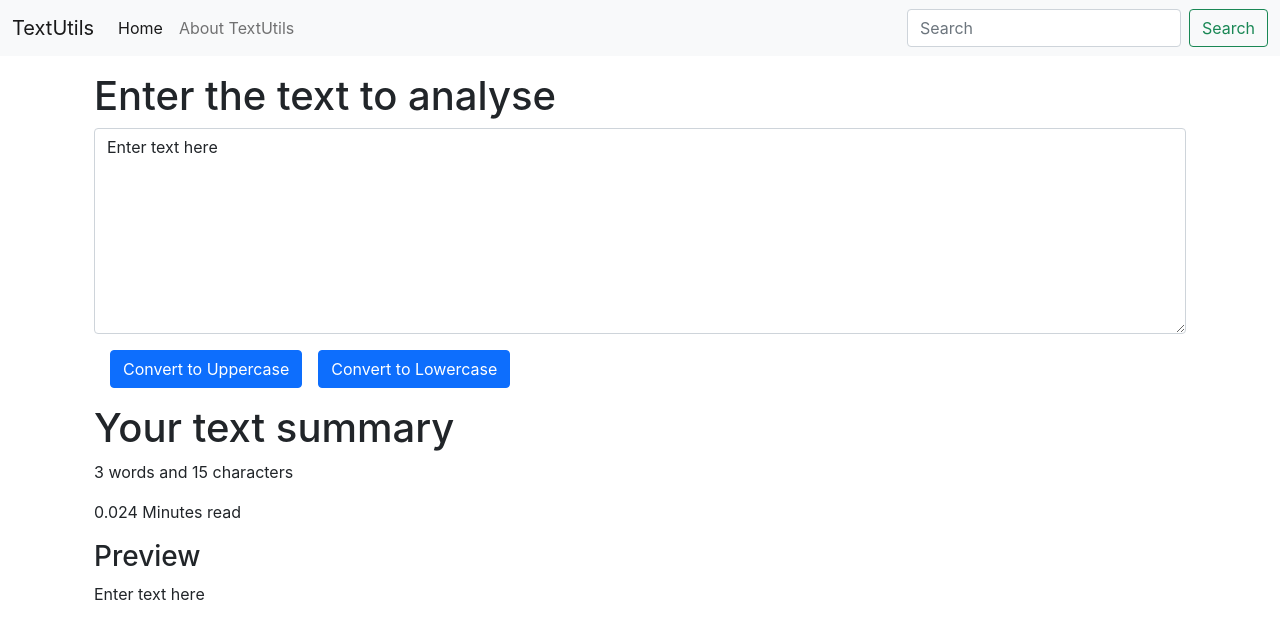
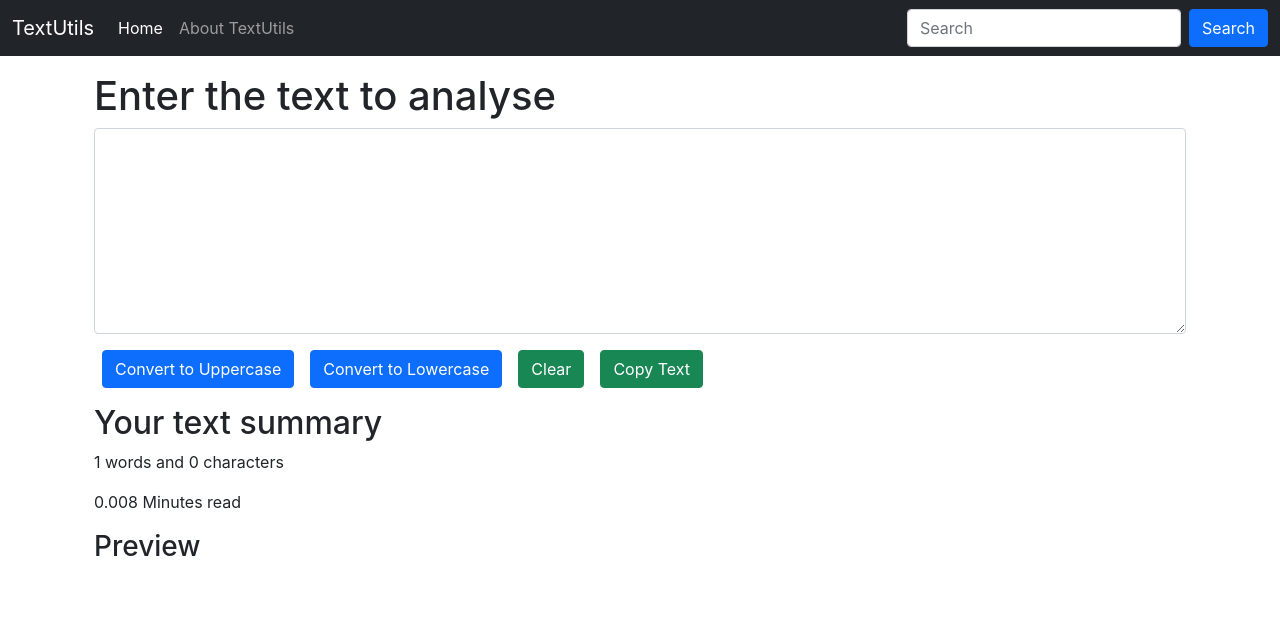
Before and after one commit to deekshagg/textutils, a React (Create React App) app: page / in a window 1280 px wide. Shown: the top 638 px of the page. Built offline with nearby package versions, Linux system fonts and the light colour scheme.

Commit message:
copy and clear button added

```diff
--- a/src/components/Navbar.js
+++ b/src/components/Navbar.js
@@ -4,7 +4,7 @@ import propTypes from 'prop-types'
 
 export default function Navbar(props) {
   return (
-    <nav className="navbar navbar-expand-lg navbar-light bg-light">
+    <nav className="navbar navbar-expand-lg navbar-dark bg-dark">
       <div className="container-fluid">
         <a className="navbar-brand" href="/">{props.title}</a>
         <button className="navbar-toggler" type="button" data-bs-toggle="collapse" data-bs-target="#navbarSupportedContent" aria-controls="navbarSupportedContent" aria-expanded="false" aria-label="Toggle navigation">
@@ -21,7 +21,7 @@ export default function Navbar(props) {
           </ul>
           <form className="d-flex">
             <input className="form-control me-2" type="search" placeholder="Search" aria-label="Search" />
-            <button className="btn btn-outline-success" type="submit">Search</button>
+            <button className="btn btn-primary" type="submit">Search</button>
           </form>
         </div>
       </div>
--- a/src/components/TextForm.js
+++ b/src/components/TextForm.js
@@ -11,10 +11,19 @@ export default function TextForm(props) {
         let newText = text.toLowerCase();
         setText(newText);
     }
+    const handleClearClick = () => {
+        let newText = '';
+        setText(newText);
+    }
+    const handleCopyClick = () => {
+        let newText = document.getElementById("TextArea");
+        newText.select();
+        navigator.clipboard.writeText(newText.value);
+    }
     const handleOnChange = (event) => {
         setText(event.target.value);
     }
-    const [text, setText] = useState('Enter text here');
+    const [text, setText] = useState('');
     return (
         <>
             <div className='container'>
@@ -22,11 +31,13 @@ export default function TextForm(props) {
                     <h1>{props.heading}</h1>
                     <textarea className="form-control" value={text} onChange={handleOnChange} id="TextArea" rows="8"></textarea>
                 </div>
-                <button className="btn btn-primary mx-3" onClick={handleUpperCaseClick}>Convert to Uppercase</button>
-                <button className="btn btn-primary" onClick={handleLowerCaseClick}>Convert to Lowercase</button>
+                <button className="btn btn-primary mx-2" onClick={handleUpperCaseClick}>Convert to Uppercase</button>
+                <button className="btn btn-primary mx-2" onClick={handleLowerCaseClick}>Convert to Lowercase</button>
+                <button className="btn btn-success mx-2" onClick={handleClearClick}>Clear</button>
+                <button className="btn btn-success mx-2" onClick={handleCopyClick}>Copy Text</button>
             </div>
             <div className="container my-3">
-                <h1>Your text summary</h1>
+                <h2>Your text summary</h2>
                 <p>{text.split(" ").length} words and {text.length} characters</p>
                 <p>{0.008 * text.split(" ").length} Minutes read</p>
                 <h3>Preview</h3>
```
Also changed, not shown: 1 other file (tests, documents, lock files or other folders).
